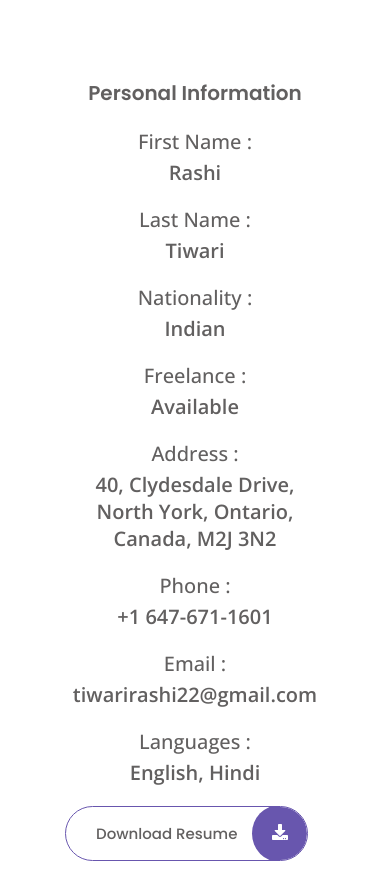
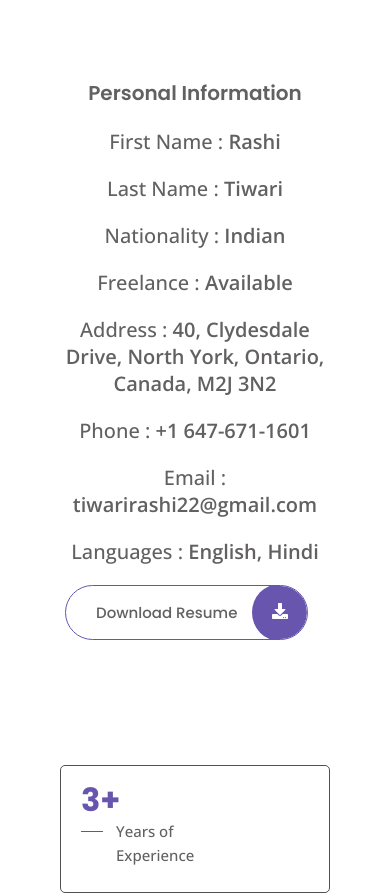
Before and after one commit to Rashi2211/Rashi-Portfolio, a React (Vite) app: page / in a window 390 px wide. Shown: the part 881-1776 px from the top of the page. Built offline with nearby package versions, Linux system fonts and the light colour scheme; some icons are missing.

Commit message:
About Me changes

```diff
--- a/src/index.css
+++ b/src/index.css
@@ -290,7 +290,7 @@
   }
 
   .info__title {
-    display: block;
+    /* display: block; */
     margin-bottom: 4px;
   }
 
```
